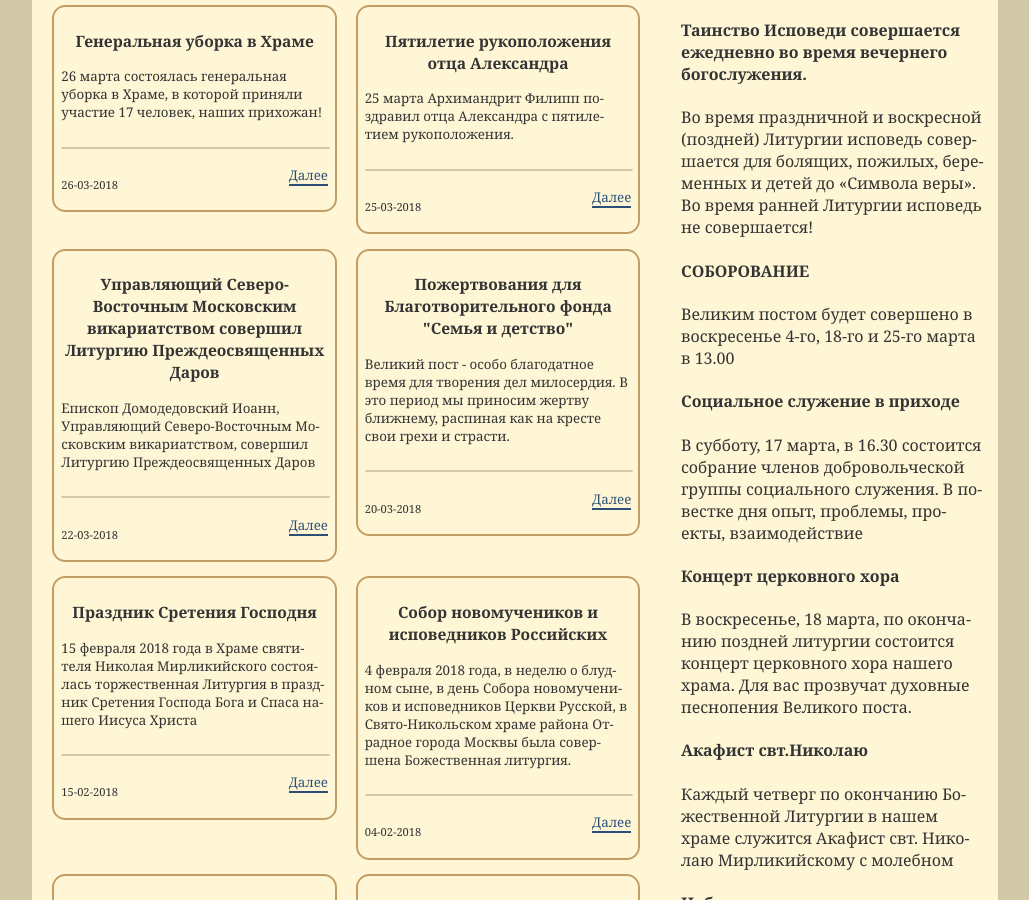
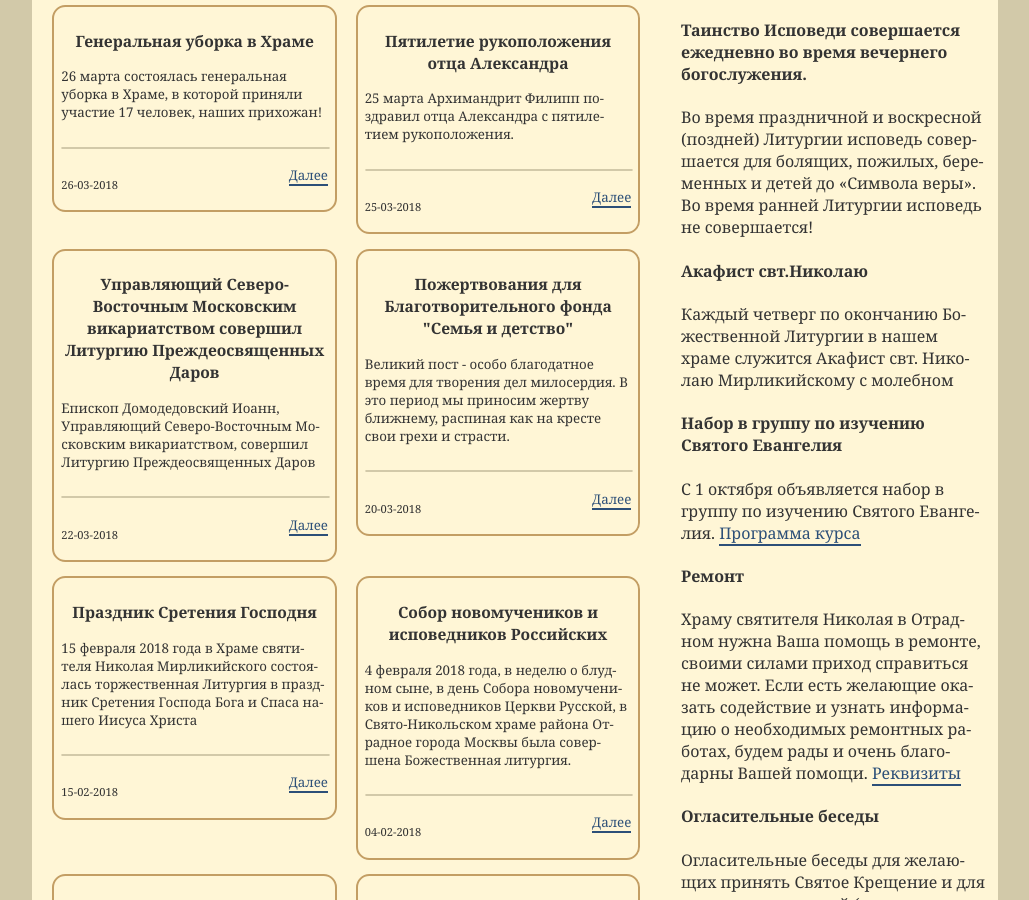
Before and after one commit to hramotradnoe/hramotradnoe.github.io, a Jekyll site: the page built from index.html, in a window 1280 px wide and 900 px high, scrolled down 334 px. Shown: the whole window, without its empty margins (125-1154 px from the left). Built offline with Jekyll 4.4.1, drawn with Linux system fonts in a browser that asks for light colours.

Commit message:
Update ads.yml

```diff
--- a/_data/ads.yml
+++ b/_data/ads.yml
@@ -1,11 +1,5 @@
 - title       : Таинство Исповеди совершается ежедневно во время вечернего богослужения.
   description : Во время праздничной и воскресной (поздней) Литургии исповедь совершается для болящих, пожилых, беременных и детей до «Символа веры». Во время ранней Литургии исповедь не совершается!
-- title       : СОБОРОВАНИЕ
-  description : Великим постом будет совершено в воскресенье 4-го, 18-го и 25-го марта в 13.00
-- title       : Социальное служение в приходе
-  description : В субботу, 17 марта, в 16.30 состоится собрание членов добровольческой группы социального служения. В повестке дня опыт, проблемы, проекты, взаимодействие
-- title       : Концерт церковного хора
-  description : В воскресенье, 18 марта, по окончанию поздней литургии состоится концерт церковного хора нашего храма. Для вас прозвучат духовные песнопения Великого поста.
 - title       : Акафист свт.Николаю
   description : Каждый четверг по окончанию Божественной Литургии в нашем храме служится Акафист свт. Николаю Мирликийскому с молебном
 - title       : Набор в группу по изучению Святого Евангелия
```
